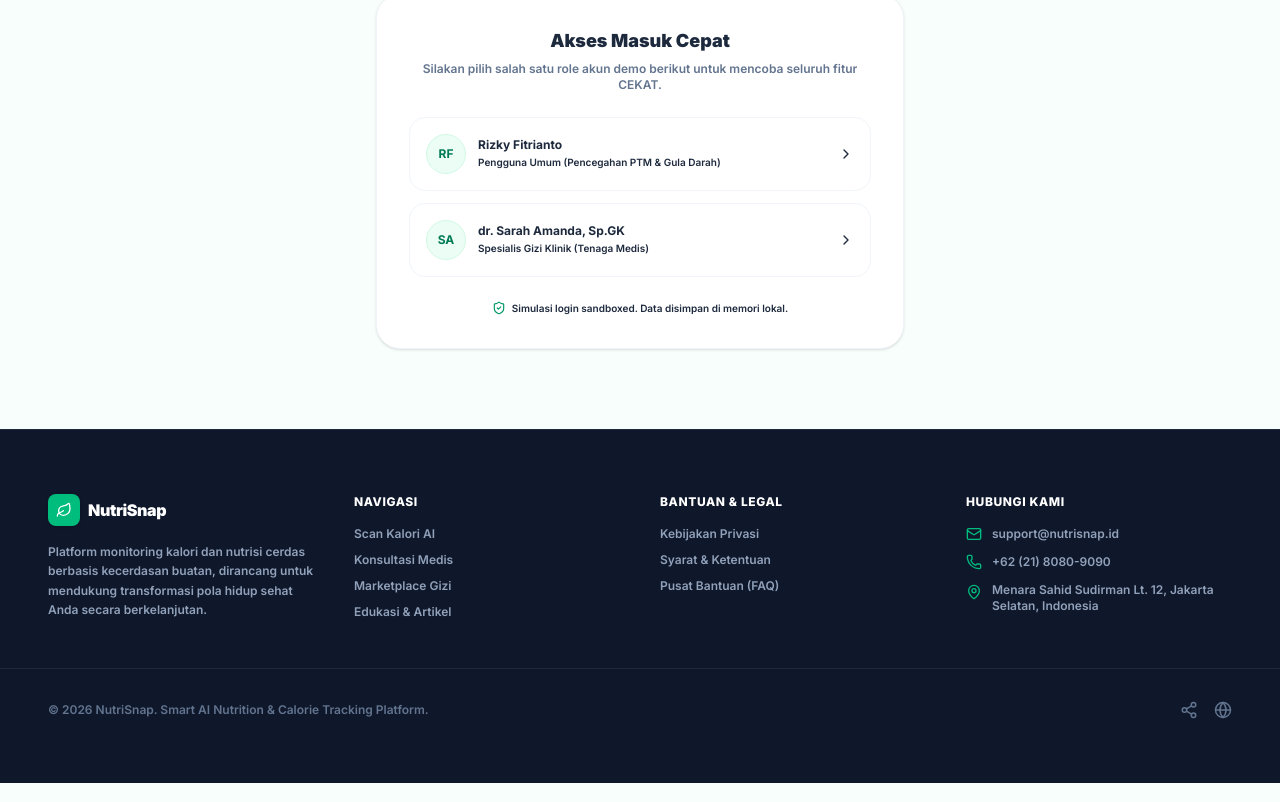
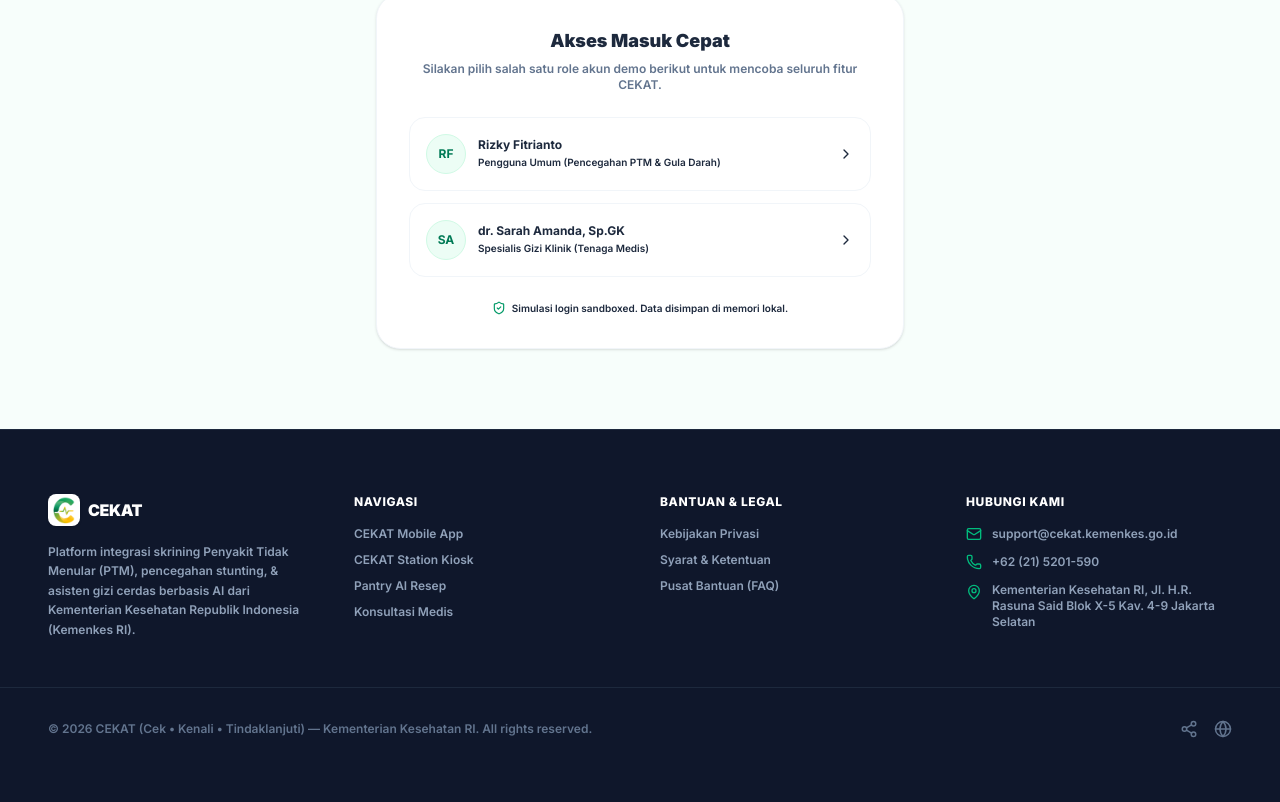
Before and after one commit to ahmadrofiussuud/ahligizi, a Next.js app: page / in a window 1280 px wide. Shown: the part 3251-4053 px from the top of the page. Built offline with nearby package versions, Linux system fonts and the light colour scheme.

Commit message:
fix: remove sub-bar switcher on landing page mobile nav, and update Footer to official CEKAT logo & Kemenkes RI branding

```diff
--- a/src/app/layout.tsx
+++ b/src/app/layout.tsx
@@ -65,15 +65,15 @@
             {/* Column 1: Logo & Tagline */}
             <div className="space-y-4">
               <div className="flex items-center space-x-2">
-                <div className="w-8 h-8 rounded-lg bg-emerald-500 flex items-center justify-center shadow-sm">
-                  <Leaf className="w-4 h-4 text-white font-bold" />
+                <div className="w-8 h-8 rounded-lg bg-white flex items-center justify-center p-0.5 shadow-sm">
+                  <img src="/images/logo C cekat.png" alt="CEKAT Logo" className="w-full h-full object-contain" />
                 </div>
                 <span className="text-white font-black tracking-tight text-base">
-                  NutriSnap
+                  CEKAT
                 </span>
               </div>
               <p className="text-xs text-slate-400 leading-relaxed font-semibold">
-                Platform monitoring kalori dan nutrisi cerdas berbasis kecerdasan buatan, dirancang untuk mendukung transformasi pola hidup sehat Anda secara berkelanjutan.
+                Platform integrasi skrining Penyakit Tidak Menular (PTM), pencegahan stunting, & asisten gizi cerdas berbasis AI dari Kementerian Kesehatan Republik Indonesia (Kemenkes RI).
               </p>
             </div>
 
@@ -82,16 +82,16 @@
               <h4 className="text-white font-extrabold text-xs uppercase tracking-wider">Navigasi</h4>
               <ul className="space-y-2.5 text-xs font-semibold">
                 <li>
-                  <Link href="/scan" className="hover:text-emerald-400 transition-colors">Scan Kalori AI</Link>
+                  <Link href="/app" className="hover:text-emerald-400 transition-colors">CEKAT Mobile App</Link>
+                </li>
+                <li>
+                  <Link href="/station" className="hover:text-emerald-400 transition-colors">CEKAT Station Kiosk</Link>
+                </li>
+                <li>
+                  <Link href="/pantry-ai" className="hover:text-emerald-400 transition-colors">Pantry AI Resep</Link>
                 </li>
                 <li>
                   <Link href="/consultation" className="hover:text-emerald-400 transition-colors">Konsultasi Medis</Link>
-                </li>
-                <li>
-                  <Link href="/marketplace" className="hover:text-emerald-400 transition-colors">Marketplace Gizi</Link>
-                </li>
-                <li>
-                  <Link href="/articles" className="hover:text-emerald-400 transition-colors">Edukasi & Artikel</Link>
                 </li>
               </ul>
             </div>
@@ -118,15 +118,15 @@
               <ul className="space-y-3 text-xs font-semibold text-slate-400">
                 <li className="flex items-center space-x-2.5">
                   <Mail className="w-4 h-4 text-emerald-500 shrink-0" />
-                  <span>support@nutrisnap.id</span>
+                  <span>support@cekat.kemenkes.go.id</span>
                 </li>
                 <li className="flex items-center space-x-2.5">
                   <Phone className="w-4 h-4 text-emerald-500 shrink-0" />
-                  <span>+62 (21) 8080-9090</span>
+                  <span>+62 (21) 5201-590</span>
                 </li>
                 <li className="flex items-start space-x-2.5">
                   <MapPin className="w-4 h-4 text-emerald-500 shrink-0 mt-0.5" />
-                  <span>Menara Sahid Sudirman Lt. 12, Jakarta Selatan, Indonesia</span>
+                  <span>Kementerian Kesehatan RI, Jl. H.R. Rasuna Said Blok X-5 Kav. 4-9 Jakarta Selatan</span>
                 </li>
               </ul>
             </div>
@@ -134,7 +134,7 @@
 
           {/* Bottom Copyright Area */}
           <div className="max-w-7xl mx-auto px-6 sm:px-8 lg:px-12 mt-12 pt-8 border-t border-slate-800 flex flex-col sm:flex-row items-center justify-between gap-4 text-xs font-semibold text-slate-500">
-            <span>© 2026 NutriSnap. Smart AI Nutrition & Calorie Tracking Platform.</span>
+            <span>© 2026 CEKAT (Cek • Kenali • Tindaklanjuti) — Kementerian Kesehatan RI. All rights reserved.</span>
             <div className="flex items-center space-x-4">
               <a href="#" className="hover:text-emerald-400 transition" aria-label="Social Link"><Share2 className="w-4.5 h-4.5" /></a>
               <a href="#" className="hover:text-emerald-400 transition" aria-label="Website"><Globe className="w-4.5 h-4.5" /></a>
--- a/src/components/Navbar.tsx
+++ b/src/components/Navbar.tsx
@@ -169,38 +169,8 @@
         </div>
       </div>
 
-      {/* Mobile Navigation Links / App Switcher Bar */}
-      {isLandingPage ? (
-        <div className={`md:hidden flex items-center overflow-x-auto py-2.5 px-4 space-x-2 text-xs transition-all scrollbar-none ${
-          isScrolled || isLoggedIn
-            ? 'bg-white/95 border-b border-slate-100 text-slate-800 shadow-sm'
-            : 'bg-slate-950/85 backdrop-blur-md border-b border-white/10 text-white'
-        }`}>
-          <Link
-            href="/app"
-            className="shrink-0 px-3.5 py-1.5 rounded-full font-black text-xs bg-emerald-600 text-white shadow-md flex items-center gap-1 active:scale-95 transition"
-          >
-            <span>📱 CEKAT App</span>
-          </Link>
-          <Link
-            href="/station"
-            className="shrink-0 px-3 py-1.5 rounded-full font-bold text-xs bg-amber-100 text-amber-900 border border-amber-300 flex items-center gap-1"
-          >
-            <span>🏥 Station</span>
-          </Link>
-          {landingLinks.filter(l => !['/app', '/station'].includes(l.href)).map((link) => (
-            <Link
-              key={link.href}
-              href={link.href}
-              className={`shrink-0 px-2.5 py-1.5 rounded-lg font-semibold ${
-                isScrolled || isLoggedIn ? 'text-slate-600 hover:text-slate-900' : 'text-teal-100 hover:text-white'
-              }`}
-            >
-              <span>{link.name}</span>
-            </Link>
-          ))}
-        </div>
-      ) : (
+      {/* Mobile Navigation Links / App Switcher Bar (Only shown on non-landing routes when logged in) */}
+      {!isLandingPage && (
         <div className="md:hidden flex overflow-x-auto py-2.5 px-4 space-x-2 border-t border-slate-100 bg-white/95 text-xs">
           <Link
             href="/app"
```
